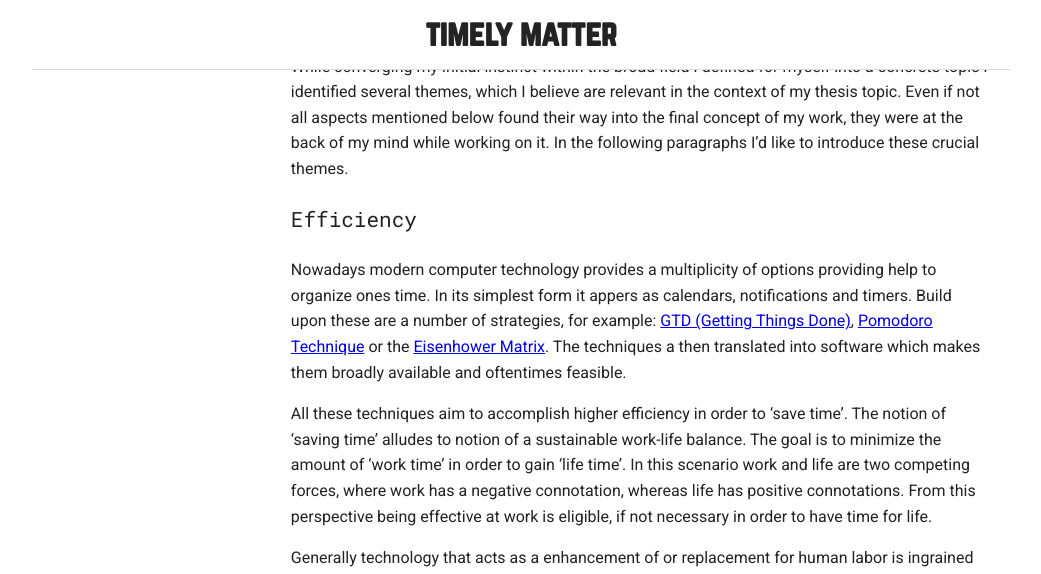
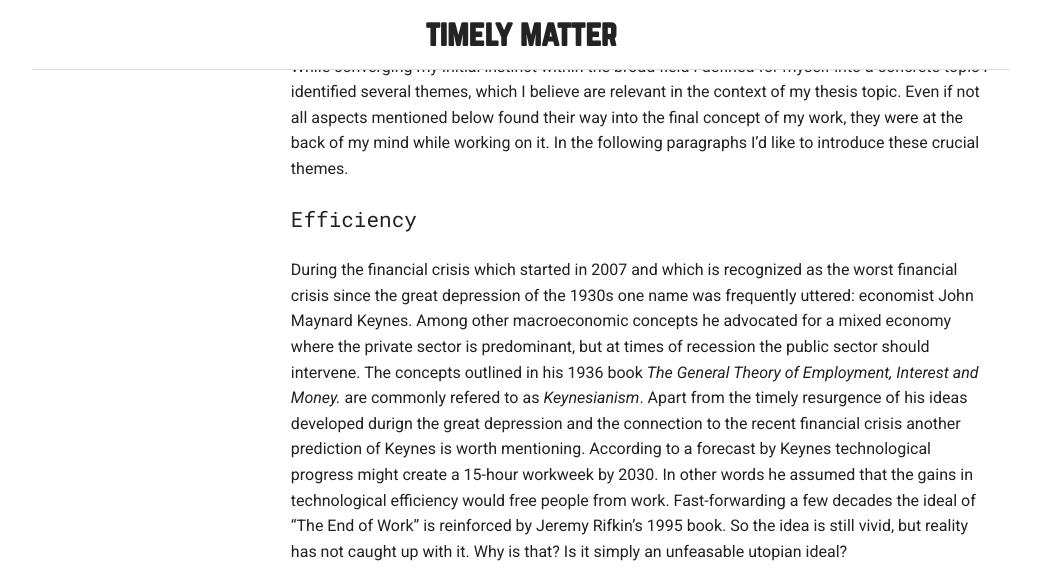
Before and after one commit to davidbeermann/timely-matter, a Jekyll site: the page built from motivation/index.md, in a window 1280 px wide and 1400 px high, scrolled down 763 px. Shown: the top 574 px of the window, without its empty margins (119-1160 px from the left). Built offline with Jekyll 4.4.1, drawn with Linux system fonts in a browser that asks for light colours; some of the changed text lies outside the part shown.

Commit message:
optimized section on efficiency

```diff
--- a/motivation/index.md
+++ b/motivation/index.md
@@ -16,13 +16,15 @@
 
 ### Efficiency
 
-Nowadays modern computer technology provides a multiplicity of options providing help to organize ones time. In its simplest form it appers as calendars, notifications and timers. Build upon these are a number of strategies, for example: [GTD (Getting Things Done)](http://gettingthingsdone.com/), [Pomodoro Technique](http://pomodorotechnique.com/) or the [Eisenhower Matrix](http://www.eisenhower.me/). The techniques a then translated into software which makes them broadly available and oftentimes feasible.
+During the financial crisis which started in 2007 and which is recognized as the worst financial crisis since the great depression of the 1930s one name was frequently uttered: economist John Maynard Keynes. Among other macroeconomic concepts he advocated for a mixed economy where the private sector is predominant, but at times of recession the public sector should intervene. The concepts outlined in his 1936 book *The General Theory of Employment, Interest and Money.* are commonly refered to as *Keynesianism*. Apart from the timely resurgence of his ideas developed durign the great depression and the connection to the recent financial crisis another prediction of Keynes is worth mentioning. According to a forecast by Keynes technological progress might create a 15-hour workweek by 2030. In other words he assumed that the gains in technological efficiency would free people from work. Fast-forwarding a few decades the ideal of "The End of Work" is reinforced by Jeremy Rifkin's 1995 book. So the idea is still vivid, but reality has not caught up with it. Why is that? Is it simply an unfeasable utopian ideal?
 
-All these techniques aim to accomplish higher efficiency in order to 'save time'. The notion of 'saving time' alludes to notion of a sustainable work-life balance. The goal is to minimize the amount of 'work time' in order to gain 'life time'. In this scenario work and life are two competing forces, where work has a negative connotation, whereas life has positive connotations. From this perspective being effective at work is eligible, if not necessary in order to have time for life.
+<iframe width="560" height="315" src="https://www.youtube.com/embed/1npzZu83AfU" frameborder="0" allowfullscreen></iframe>
 
-Generally technology that acts as a enhancement of or replacement for human labor is ingrained with the drive for efficiency. It is the promise to tilt the scale towards the life part of the equation. Computers especially try to fulfill the promise of less, more efficient work. Once computers where connected by a world-wide network and services became available detached from space, the dream of 'efficiency at the click of a mouse' was attainable, as this [early commercial by AOL](https://www.youtube.com/watch?v=1npzZu83AfU) emphasizes.
+Technology which enables higher efficency does so in order to save time. The notion of 'saving time' alludes to notion of a sustainable work-life balance. The goal is to minimize the amount of 'work time' in order to gain 'life time'. In this scenario work and life are two competing forces, where work has a negative connotation, whereas life has positive connotations. From this perspective being effective at work is eligible, if not necessary in order to have time for life. Generally, technology that acts as a enhancement of or replacement for human labor is ingrained with the drive for efficiency. It is the promise to tip the scale towards the life part of the equation. Computers especially try to fulfill the promise of less, more efficient work. Once computers where connected by a world-wide network and services became available detached from space and time, the dream of 'efficiency at the click of a mouse' seemed attainable even more so.
 
-Even when taking the commercial with a grain of salt I think it is worth asking how did we gain comparatively such an advantage in efficiency due to computers but somehow lacking the projected gains in time. If any theme is pravailing over the last few years, if not decades, than the perceived lack of time which we are trying to solve with ever more innovations – technological or enabled by technology. Are we stuck in cycle of efficiency which itself reaps the gains in time?
+Nowadays modern computer technology provides a multiplicity of options providing help to organize ones time. In its simplest form it appers as calendars, notifications and timers. Build upon these are a number of strategies, for example: [GTD (Getting Things Done)](http://gettingthingsdone.com/), [Pomodoro Technique](http://pomodorotechnique.com/) or the [Eisenhower Matrix](http://www.eisenhower.me/). The techniques a then translated into software which makes them broadly available. All these techniques aim to accomplish higher efficiency in order to 'save time'.
+
+I think it is worth asking how did we gain comparatively such an advantage in efficiency due to computers but somehow lacking the projected gains in time. If any theme is pravailing over the last few years, if not decades, than the perceived lack of time which we are trying to solve with ever more innovations – technological or enabled by technology. Are we stuck in cycle of efficiency which itself reaps the gains in time?
 
 ### Acceleration
 
```
